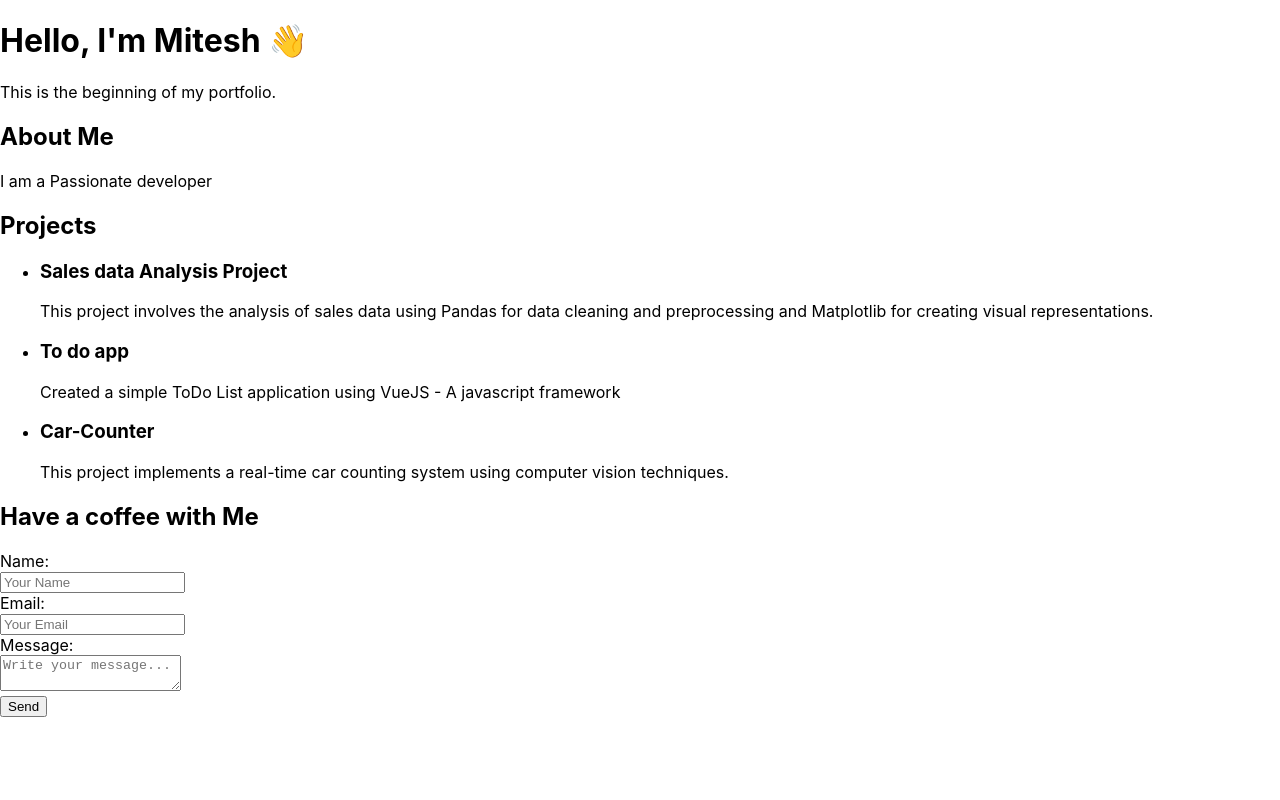
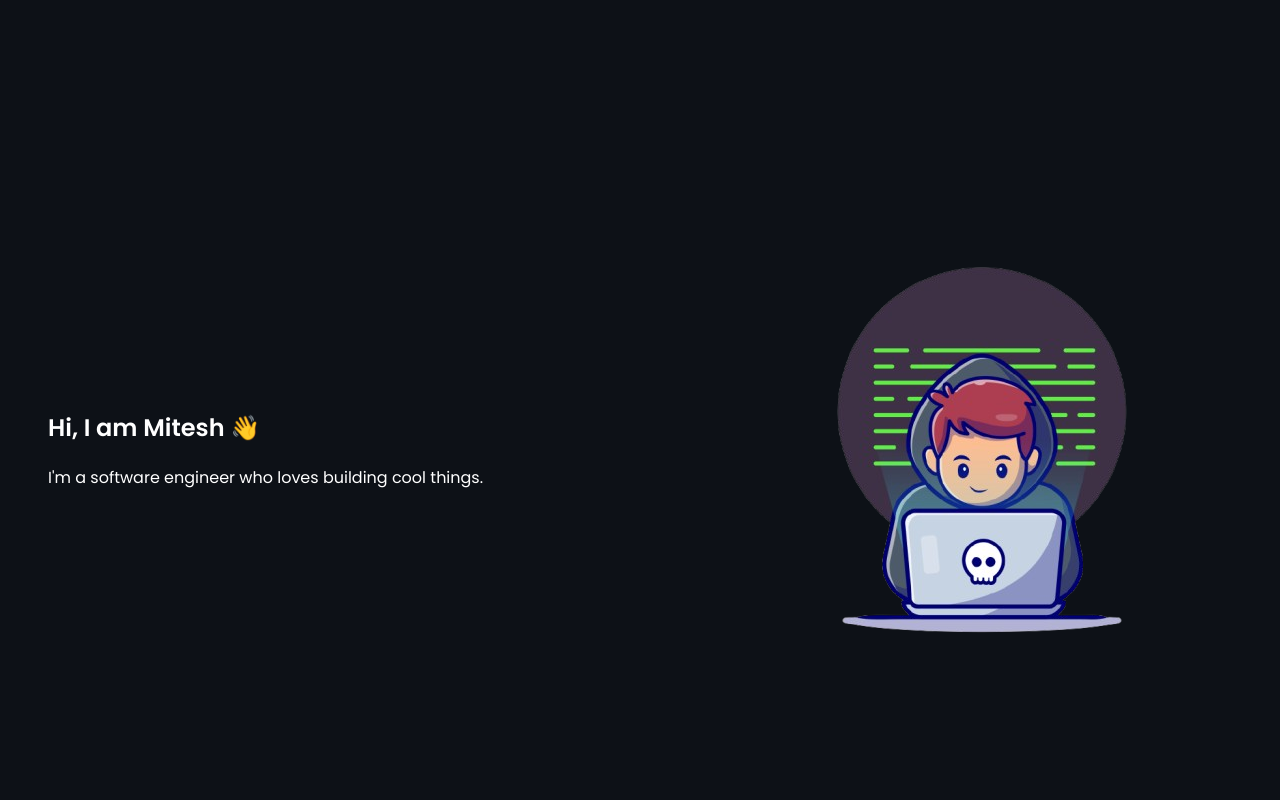
Before and after one commit to mitesh-24/my-portfolio, a React (Create React App) app: page / in a window 1280 px wide. Shown: the top 800 px of the page. Built offline with nearby package versions, Linux system fonts and the light colour scheme.

Commit message:
feature/hero-section

```diff
--- a/public/index.html
+++ b/public/index.html
@@ -4,6 +4,7 @@
     <meta charset="utf-8" />
     <link rel="icon" href="%PUBLIC_URL%/favicon.ico" />
     <meta name="viewport" content="width=device-width, initial-scale=1" />
+    <link href="https://fonts.googleapis.com/css2?family=Poppins:wght@400;600&display=swap" rel="stylesheet" />
     <meta name="theme-color" content="#000000" />
     <meta
       name="description"
--- a/src/App.js
+++ b/src/App.js
@@ -1,5 +1,5 @@
 import './App.css';
-import Hello from './hello';
+import Hero from './hero';
 import About from './about';
 import Projects from './projects';
 import Contact from './contact';
@@ -7,7 +7,7 @@ import Contact from './contact';
 function App() {
   return (
     <div>
-      <Hello name = 'Mitesh'/>
+      <Hero />
       <About />
       <Projects />
       <Contact />
--- a/src/hello.js
+++ /dev/null
@@ -1,10 +0,0 @@
-function Hello(props) {
-   return (
-    <div>
-      <h1>Hello, I'm {props.name} 👋</h1>
-      <p>This is the beginning of my portfolio.</p>
-    </div>
-   )
-}
-
-export default Hello;
--- /dev/null
+++ b/src/hero.css
@@ -0,0 +1,28 @@
+body {
+  margin: 0;
+  font-family: 'Poppins', sans-serif;
+  background-color: #0d1117;
+  color: white;
+}
+
+.hero {
+  display: flex;
+  align-items: center;
+  justify-content: space-between;
+  padding: 3rem;
+  background-color: #0d1117;
+  color: white;
+  min-height: 100vh;
+}
+
+.hero-text {
+  max-width: 50%;
+}
+
+.hero-img img {
+  border-radius: 50%;
+  width: 200px;
+  height: 200px;
+  object-fit: cover;
+  box-shadow: 0 0 30px rgba(255, 255, 255, 0.1);
+}
--- /dev/null
+++ b/src/hero.js
@@ -0,0 +1,21 @@
+import './hero.css';
+
+function Hero() {
+    return (
+        <section className="hero">
+            <div className = 'hero-text'>
+                <h1>
+                    Hi, I am Mitesh 👋
+                </h1>
+                <p>
+                    I'm a software engineer who loves building cool things.
+                </p>
+            </div>
+            <div className = 'hero-image'>
+                <img src="/icon-portfolio.png" alt="My Avatar" />
+            </div>
+        </section>
+    )
+}
+
+export default Hero;
```
Also changed, not shown: public/icon-portfolio.png (added).
